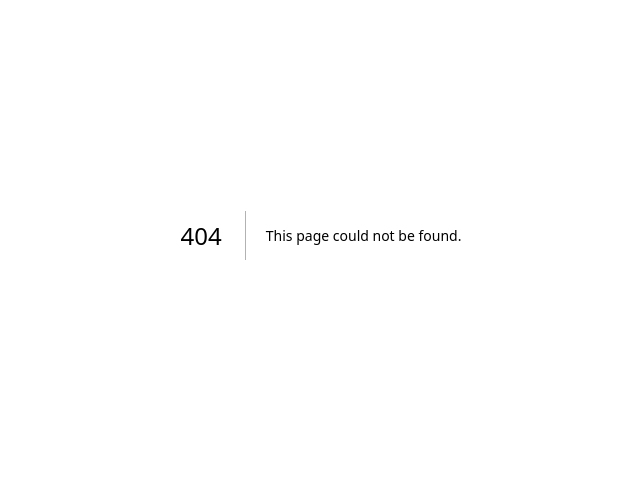
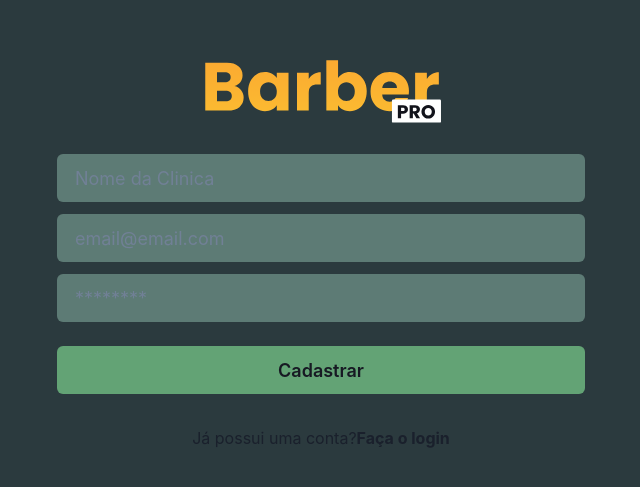
Before and after one commit to HerbertonMiguel-Dev/veterinario-pro-web, a Next.js app: page /cadastro in a window 1280 px wide. Before the commit this address had no page. Shown: the part 165-652 px from the top of the page, without its empty margins (319-959 px from the left). Built offline with nearby package versions, Linux system fonts and the light colour scheme.

Commit message:
Adicionar estados para nome, email e senha e função de processamento de cadastro no componente Cadastro

```diff
--- /dev/null
+++ b/src/pages/cadastro/index.tsx
@@ -0,0 +1,95 @@
+import { useState } from 'react';
+import Head from 'next/head'
+import Image from 'next/image';
+import logoImg from '../../../public/images/logo.svg'
+import { Flex, Text, Center, Input, Button } from '@chakra-ui/react'
+
+import Link from 'next/link'
+
+export default function Cadastro() {
+  const [nome, setNome] = useState('')
+  const [email, setEmail] = useState('')
+  const [senha, setSenha] = useState('')
+
+  function processarCadasro() {
+    console.log(nome)
+    console.log(email)
+    console.log(senha)
+  }
+
+  return (
+    <>
+      <Head>
+        <title>Crie sua conta no veterinárioPRO</title>
+      </Head>
+      <Flex background="veterinario.900" height="100vh" alignItems="center" justifyContent="center">
+
+        <Flex width={640} direction="column" p={14} rounded={8}>
+          <Center p={4}>
+            <Image
+              src={logoImg}
+              quality={100}
+              width={240}
+              objectFit="fill"
+              alt="Logo barberpro"
+            />
+          </Center>
+
+          <Input
+            background="veterinario.400"
+            variant="filled"
+            size="lg"
+            placeholder="Nome da Clinica"
+            type="text"
+            mb={3}
+            value={nome}
+            onChange={ (e) => setNome(e.target.value) }
+          />
+
+          <Input
+            background="veterinario.400"
+            variant="filled"
+            size="lg"
+            placeholder="email@email.com"
+            type="email"
+            mb={3}
+            value={email}
+            onChange={ (e) => setEmail(e.target.value) }
+          />
+
+          <Input
+            background="veterinario.400"
+            variant="filled"
+            size="lg"
+            placeholder="********"
+            type="text"
+            mb={6}
+            value={senha}
+            onChange={ (e) => setSenha(e.target.value) }
+          />
+
+          <Button
+            background="button.cta"
+            mb={6}
+            color="gray.900"
+            size="lg"
+            _hover={{ bg: "#63f88d" }}
+            onClick={processarCadasro}
+          >
+            Cadastrar
+          </Button>
+
+
+          <Center mt={2}>
+            <Link href="/login">
+              <Text cursor="pointer">Já possui uma conta?<strong>Faça o login</strong></Text>
+            </Link>
+          </Center>
+
+
+        </Flex>
+
+      </Flex>
+    </>
+  )
+}
```
